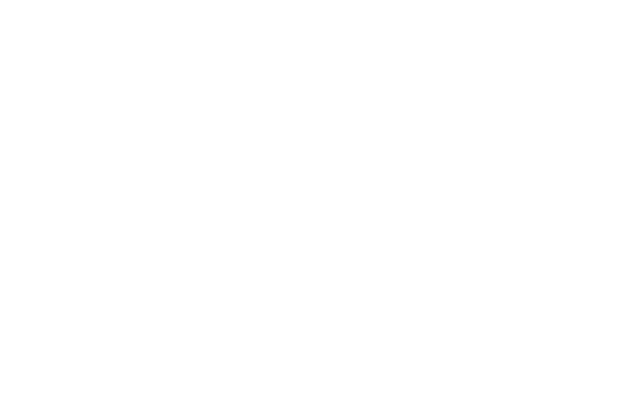
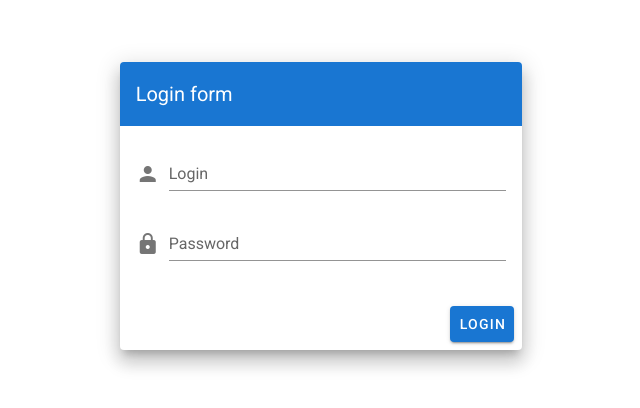
Before and after one commit to oshumelyuk/watch-it-maybe, a Vue app: page /login in a window 1280 px wide. Shown: the part 194-602 px from the top of the page, without its empty margins (319-959 px from the left). Built offline with nearby package versions, Linux system fonts and the light colour scheme.

Commit message:
- add authN form - add state management

```diff
--- a/package.json
+++ b/package.json
@@ -8,6 +8,7 @@
     "lint": "vue-cli-service lint"
   },
   "dependencies": {
+    "@mdi/font": "^4.5.95",
     "vue": "^2.6.10",
     "vue-class-component": "^7.0.2",
     "vue-property-decorator": "^8.1.0",
--- a/public/index.html
+++ b/public/index.html
@@ -8,6 +8,8 @@
     <title>watch-it-maybe</title>
     <link rel="stylesheet" href="https://fonts.googleapis.com/css?family=Roboto:100,300,400,500,700,900">
     <link rel="stylesheet" href="https://cdn.jsdelivr.net/npm/@mdi/font@latest/css/materialdesignicons.min.css">
+    <link rel="stylesheet"
+      href="https://fonts.googleapis.com/css?family=Material+Icons|Material+Icons+Outlined|Material+Icons+Two+Tone|Material+Icons+Round|Material+Icons+Sharp" />
   </head>
   <body>
     <noscript>
--- /dev/null
+++ b/src/api/AuthApi.ts
@@ -0,0 +1,14 @@
+export default class AuthApi {
+
+    private users = [
+        {
+            username : 'admin',
+            password : 'admin',
+        },
+    ];
+
+    public authenticate(username: string, password: string): Promise<boolean>{
+        const isAuthN = !!this.users.find((u) => u.username === username.toLowerCase() && u.password === password);
+        return Promise.resolve(isAuthN);
+    }
+}
--- a/src/dataProviders/MovieRepository.ts
+++ b/src/api/MovieApi.ts
@@ -1,6 +1,6 @@
 import MoviesResponse from '../models/MoviesResponse';
 
-class MovieRepository {
+class MovieApi  {
     private key: string = '614db58ae5511973fb1886827fa7f623';
     private baseUrl: string = 'https://api.themoviedb.org/3';
     private listMovieUrl: string = '/discover/movie';
@@ -20,4 +20,4 @@
     }
 }
 
-export default MovieRepository;
+export default MovieApi;
--- a/src/components/LoginForm.vue
+++ b/src/components/LoginForm.vue
@@ -1,5 +1,28 @@
 <template>
-<v-card>
+  <v-app id="inspire">
+    <v-content>
+      <v-container
+        class="fill-height"
+        fluid
+      >
+        <v-row
+          align="center"
+          justify="center"
+        >
+          <v-col
+            cols="12"
+            sm="8"
+            md="4"
+          >
+            <v-card class="elevation-12">
+              <v-toolbar
+                color="primary"
+                dark
+                flat
+              >
+                <v-toolbar-title>Login form</v-toolbar-title>
+                <span v-if="error" class="error">{{error}}</span>
+              </v-toolbar>
               <v-card-text>
                 <v-form>
                   <v-text-field
@@ -20,26 +43,61 @@
                   ></v-text-field>
                 </v-form>
               </v-card-text>
-
               <v-card-actions>
                 <v-spacer></v-spacer>
-        <v-btn color="primary">Login</v-btn>
+                <v-btn color="primary" @click="login" v-on:keyup.enter="login" >Login</v-btn>
               </v-card-actions>
             </v-card>
+          </v-col>
+        </v-row>
+      </v-container>
+    </v-content>
+  </v-app>
 </template>
 
 <script lang="ts">
 import { Component, Prop, Vue } from 'vue-property-decorator';
+import AuthApi from '../api/AuthApi';
+import { mapMutations } from 'vuex';
+import router from '../router';
 
 @Component
 export default class LoginForm extends Vue {
-  @Prop() public username: string;
-  @Prop() public password: string;
+  username: string = '';
+  password: string = '';
+  error: string = '';
+  router: any = router;
+
+  login(e: MouseEvent){
+    if (!this.validateForm()){
+      e.preventDefault();
+      return false;
+    }
+    var api = new AuthApi();
+    api.authenticate(this.username, this.password).then(() => {
+      this.$store.commit("setAuthenticated", this.username);
+      this.router.push({ path: '/movies' });
+      //let {setAuthenticated} = mapMutations(['setAuthenticated']);
+      //setAuthenticated(this.username);
+    });
+  };
+
+  validateForm() {
+      const isValid = !!this.username && !!this.password;
+      this.error = isValid? "": "Fields are required.";
+      return isValid;
+  };
+
 }
 </script>
 
 <!-- Add "scoped" attribute to limit CSS to this component only -->
 <style scoped lang="scss">
-
-
+.error{
+    color: lightpink;
+    background: none !important;
+    float: right;
+    position: absolute;
+    right: 10px;
+}
 </style>
--- /dev/null
+++ b/src/models/User.ts
@@ -0,0 +1,7 @@
+export default class User {
+    public username: string;
+
+    constructor(username: string) {
+        this.username = username;
+    }
+}
--- a/src/router.ts
+++ b/src/router.ts
@@ -1,9 +1,10 @@
 import Vue from 'vue';
 import Router from 'vue-router';
+import store from './store';
 
 Vue.use(Router);
 
-export default new Router({
+const router = new Router({
   mode: 'history',
   base: process.env.BASE_URL,
   routes: [
@@ -22,5 +23,24 @@
       name: 'movieDetails',
       component: () => import('./views/MovieDetails.vue'),
     },
+    {
+      path: '/login',
+      name: 'login',
+      component: () => import('./views/Login.vue'),
+    },
   ],
 });
+
+let entryUrl: string | undefined ;
+
+let _store = store;
+router.beforeEach((to, from, next) => {
+  if (!_store.getters.isAuthenticated && to.path !== '/login') {
+    entryUrl = to.path;
+    next('/login');
+  } else {
+    next();
+  }
+});
+
+export default router;
--- a/src/store.ts
+++ b/src/store.ts
@@ -1,16 +1,30 @@
 import Vue from 'vue';
 import Vuex from 'vuex';
+import User from './models/User';
 
 Vue.use(Vuex);
 
-export default new Vuex.Store({
+interface AppState {
+  user?: User;
+}
+const store = new Vuex.Store<AppState>({
   state: {
-
+    user: undefined,
   },
   mutations: {
-
+    setAuthenticated: (state, username: string) => {
+      state.user = new User(username);
+    },
   },
   actions: {
 
   },
+  getters: {
+    isAuthenticated: (state) => {
+      const isAuthN =  !!state.user && !!state.user.username;
+      return isAuthN;
+    },
+  },
 });
+
+export default store;
--- a/src/views/Login.vue
+++ b/src/views/Login.vue
@@ -1,6 +1,6 @@
 <template>
   <div class="login">
-    <img alt="Vue logo" src="../assets/logo.png">
+    <LoginForm />
   </div>
 </template>
 
@@ -13,5 +13,5 @@
     LoginForm,
   },
 })
-export default class Home extends Vue {}
+export default class Login extends Vue {}
 </script>
--- a/src/views/Movies.vue
+++ b/src/views/Movies.vue
@@ -17,7 +17,7 @@
 <script lang="ts">
 import { Component, Vue, Prop } from 'vue-property-decorator';
 import Tile from '@/components/Tile.vue'; // @ is an alias to /src
-import MovieRepository from '../dataProviders/MovieRepository';
+import MovieApi from '../api/MovieApi';
 
 @Component({
   components: {
@@ -27,8 +27,8 @@
 export default class Movies extends Vue {
   movies = [];
   created(){
-    const dataRepository = new MovieRepository();
-    dataRepository.listMovies().then((x) => {
+    const api = new MovieApi();
+    api.listMovies().then((x) => {
       this.movies = x.results;
     });
   };
```
Also changed, not shown: 1 other file (tests, documents, lock files or other folders). Lines whose indentation alone changed are shown as unchanged.
